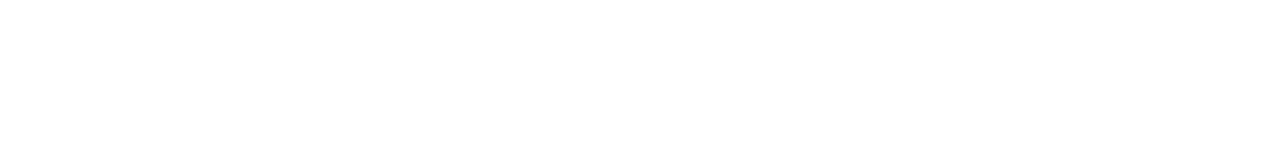
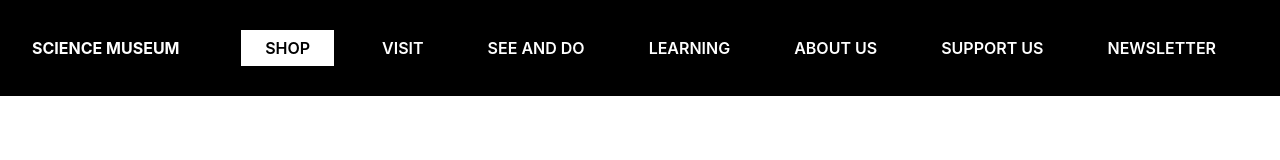
Before and after one commit to Jovo98/semester-project, a plain HTML site: page index.html in a window 1280 px wide. Drawn offline with Linux system fonts and the light colour scheme.

Commit message:
Responsive Header compelte

```diff
--- a/index.html
+++ b/index.html
@@ -4,13 +4,36 @@
     <meta name="viewport" content="width=device-width, initial-scale=1.0">
     <meta charset="UTF-8">
     <link rel="stylesheet" href="styles.css" type="text/css">
+    <script src="https://kit.fontawesome.com/3f7a7f830e.js" crossorigin="anonymous"></script>
     <title>Home</title>
 </head>
 
 <body>
 
 <header>
+    <div class="header">
+        <div class="logo">
+            <a href="index.html">SCIENCE MUSEUM</a>
+        </div>
+        <div>
+        </div>
 
+        <div class="menu">
+            <span class="shop"><a href="">Shop</a></span>
+            <div class="dropdown"><span class="desktop-menu">Menu <i class="fa-solid fa-caret-down"></i></span>
+            <div class="dropdown-content">
+                <ul>
+                    <li><a href="">VISIT</a></li>
+                    <li><a href="">SEE AND DO</a></li>
+                    <li><a href="">LEARNING</a></li>
+                    <li><a href="">ABOUT US</a></li>
+                    <li><a href="">SUPPORT US</a></li>
+                    <li><a href="">NEWSLETTER</a></li>
+                </ul>
+            </div>
+            </div>
+        </div>
+    </div>
 </header>
 
 <main>
--- a/styles.css
+++ b/styles.css
@@ -0,0 +1,145 @@
+body  {
+    font-family: Inter, sans-serif;
+    margin: 0;
+    padding: 0;
+    width: 100vw;
+    height: 100vh;
+}
+* {
+    box-sizing: border-box;
+}
+
+.header {
+    display: flex;
+    background-color: black;
+    text-align: center;
+    width: 100%;
+    height: 5rem;
+    color: white;
+    align-items: center;
+    justify-content: space-between;
+    padding: 0 2rem 0 2rem;
+    font-size: 1rem;
+    font-weight: bold;
+}
+.header a {
+    text-decoration: none;
+    color: white;
+}
+
+.shop {
+    padding: 0.5rem 1rem 0.5rem 1rem;
+    background-color: white;
+    color: black;
+    font-weight: 600;
+    text-transform: uppercase;
+    margin-right: 1rem;
+
+
+}
+.shop a {
+    color: black;
+}
+
+.menu {
+    font-weight: 600;
+    text-transform: uppercase;
+    display: flex;
+    flex-direction: row;
+    align-items: center;
+
+}
+
+.dropdown:hover .dropdown-content {
+    display: block;
+
+}
+
+.dropdown-content {
+    display: none;
+    position: absolute;
+    padding-top: 30px;
+    background-color: black;
+    min-width: 430px;
+    z-index: 1;
+    right:0;
+    color: white;
+}
+
+.dropdown-content ul {
+    list-style-type: none;
+    padding: 0;
+    margin: 0;
+
+}
+
+.dropdown-content li {
+    text-align: center;
+    padding: 1rem 2rem 1rem 2rem;
+    border-top: 1px solid white;
+
+}
+.dropdown-content a {
+    text-decoration: none;
+    color: white;
+
+}
+
+.dropdown-content ul li a:hover {
+    text-decoration: underline;
+
+}
+
+/* Small (sm) */
+@media (min-width: 640px) {
+
+}
+/* Medium (md) */
+@media (min-width: 768px) {
+
+    /* Your styles for the medium breakpoint here */
+}
+/* Large (lg) */
+@media (min-width: 1024px) {
+    .shop {
+        margin-right: 1rem;
+        padding: 0.5rem 1.5rem 0.5rem 1.5rem;
+    }
+    .dropdown-content {
+        padding-top: 38px;
+    }
+    .header {
+        height: 6rem;
+    }
+
+    /* Your styles for the large breakpoint here */
+}
+/* Extra Large (xl) */
+@media (min-width: 1280px) {
+    .shop {
+        margin-right: 1rem;
+        padding: 0.5rem 1.5rem 0.5rem 1.5rem;
+    }
+    .desktop-menu {
+        display: none;
+    }
+    .dropdown-content{
+        padding-top: 0;
+        display: block;
+        position: relative;
+    }
+    .dropdown-content ul{
+        display: flex;
+        flex-direction: row;
+    }
+    .dropdown-content li {
+        border-top: 0;
+    }
+
+    /* Your styles for the extra large breakpoint here */
+}
+/* 2XL (2xl) */
+@media (min-width: 1536px) {
+
+    /* Your styles for the 2XL breakpoint here */
+}
```
